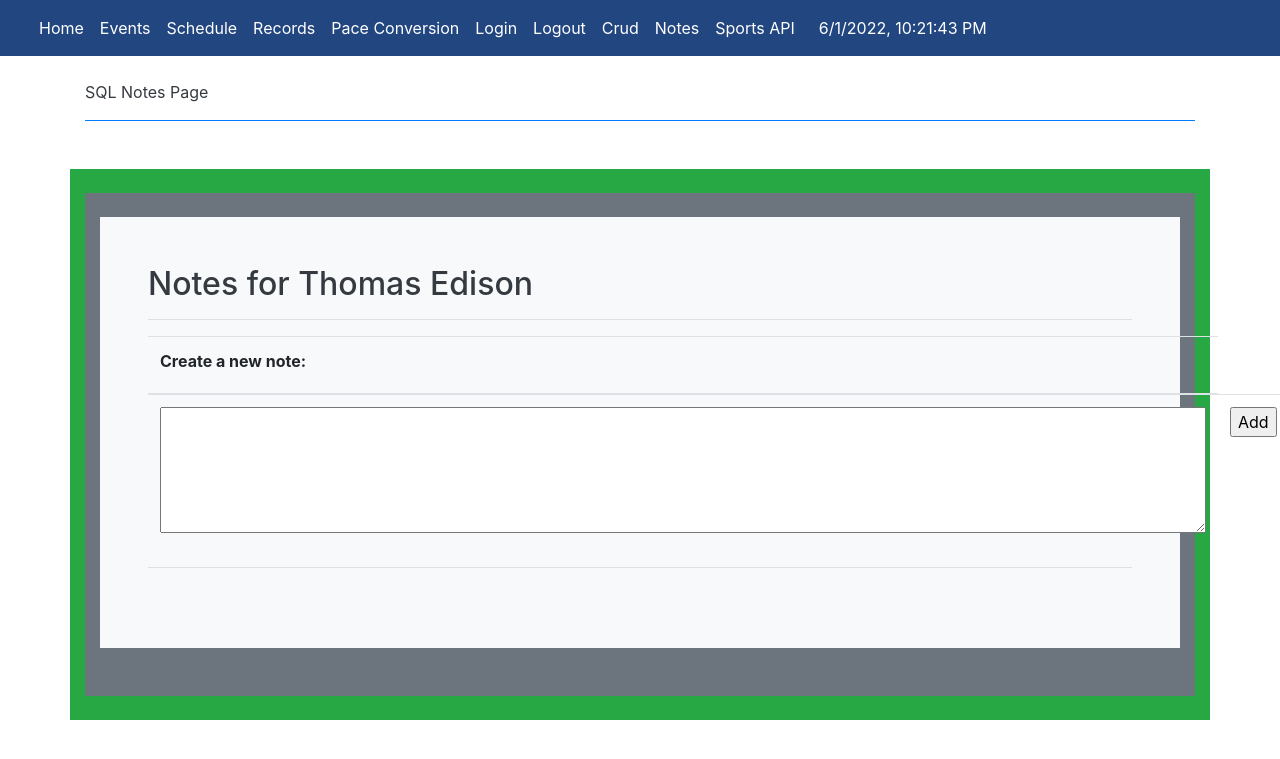
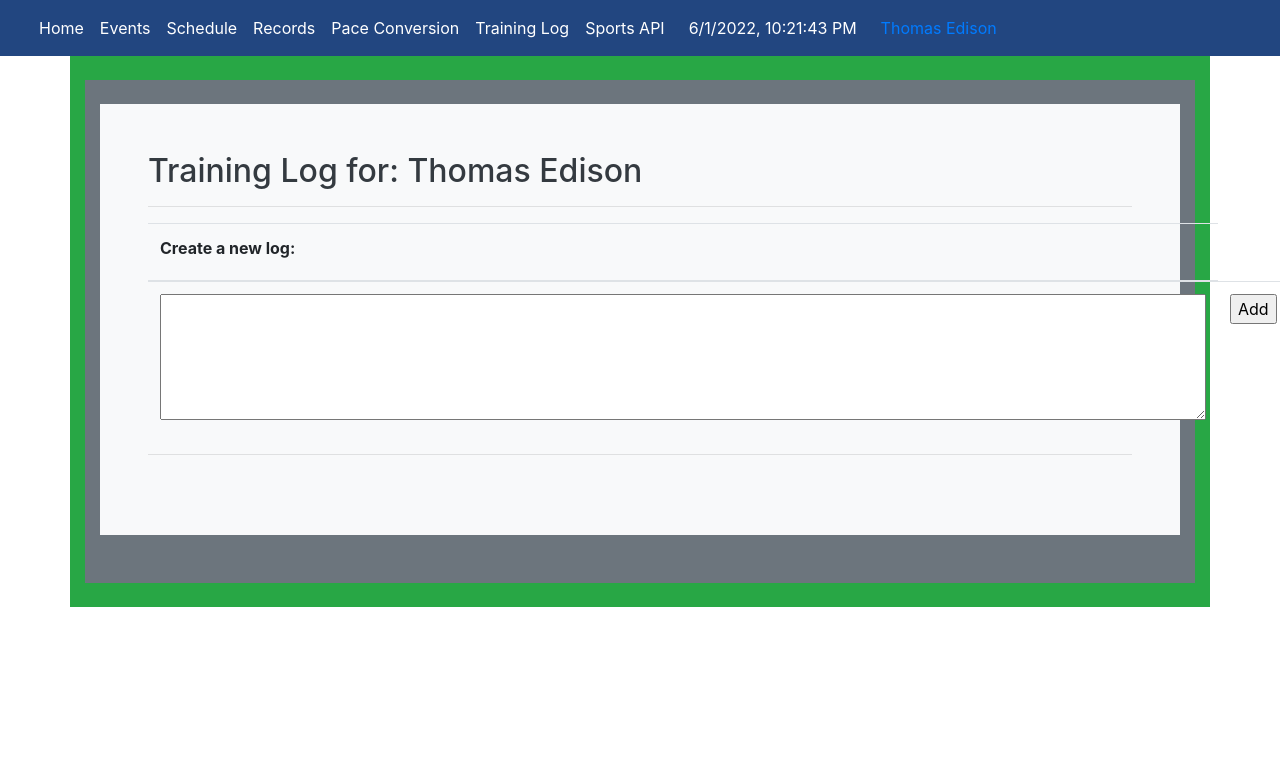
Before and after one commit to lleosunn/dnhstrack, a Flask app: page /notes/notes in a window 1280 px wide. Shown: the top 759 px of the page. Run offline with Flask 2, Linux system fonts and the light colour scheme; a user stored in the database is signed in; data comes from the database, SQL or seed files in the repository; both versions use the stored data as it was after the commit; some libraries are stand-ins or nearby versions.

Commit message:
admin -> crud, normal -> training log

```diff
--- a/crudy/templates/cruddy/login.html
+++ b/crudy/templates/cruddy/login.html
@@ -4,7 +4,7 @@
 
     <div class="container py-4">
         <header class="pb-3 mb-4 border-bottom border-primary text-dark">
-            <span class="fs-4">SQL CRUD Login Page</span>
+            <span class="fs-4">Login Page</span>
         </header>
     </div>
 
--- a/main.py
+++ b/main.py
@@ -73,4 +73,4 @@ def sports_api():
 
 if __name__ == "__main__":
     # runs the application on the repl development server
-    app.run(debug=True)
+    app.run(debug=True, port=5001)
--- a/notey/templates/notey/notes.html
+++ b/notey/templates/notey/notes.html
@@ -5,22 +5,18 @@
 {% endblock %}
 
 {% block body %}
-<div class="container py-4">
-    <header class="pb-3 mb-4 border-bottom border-primary text-dark">
-        <span class="fs-4">SQL Notes Page</span>
-    </header>
-</div>
+
 <div class="container py-4 text-light bg-success">
     <div class="container bg-secondary py-4">
         <div class="p-5 mb-4 bg-light text-dark rounded-3">
-            <h2>Notes for {{ user.name }}</h2>
+            <h2>Training Log for: {{ user.name }}</h2>
             <hr>
             <!--Notes input form, textarea supports multiple lines of input  -->
             <form method="POST" ID="create" action={{url_for('notes.create')}}>
                 <table class="table">
                     <thead>
                     <tr>
-                        <th><label for="notes">Create a new note:</label></th>
+                        <th><label for="notes">Create a new log:</label></th>
                     </tr>
                     </thead>
                     <tbody>
--- a/templates/layouts/navbar.html
+++ b/templates/layouts/navbar.html
@@ -11,10 +11,7 @@
                     <a class="nav-link"; style="color:white" href={{ url_for('schedule') }}>Schedule <span class="sr-only"></span></a>
                     <a class="nav-link"; style="color:white" href={{ url_for('records') }}>Records <span class="sr-only"></span></a>
                     <a class="nav-link"; style="color:white" href={{ url_for('pace_conversion') }}>Pace Conversion <span class="sr-only"></span></a>
-                    <a class="nav-link"; style="color:white" href={{ url_for('crud.crud_login') }}>Login <span class="sr-only"></span></a>
-                    <a class="nav-link"; style="color:white" href={{ url_for('crud.logout') }}>Logout<span class="sr-only"></span></a>
-                    <a class="nav-link"; style="color:white" href={{ url_for('crud.crud') }}>Crud<span class="sr-only"></span></a>
-                    <a class="nav-link"; style="color:white" href={{ url_for('notes.notes') }}>Notes<span class="sr-only"></span></a>
+                    <a class="nav-link"; style="color:white" href={{ url_for('notes.notes') }}>Training Log<span class="sr-only"></span></a>
                     <a class="nav-link"; style="color:white" href={{ url_for('sports_api') }}>Sports API<span class="sr-only"></span></a>
 
                     <div class="collapse navbar-collapse" id="navbarNavDarkDropdown">
@@ -27,6 +24,13 @@
                             </div>
 
                         </ul>
+                    </div>
+                    <div>
+                        {% if current_user.is_authenticated %}
+                            <a class="nav-link"; href={{url_for('crud.logout')}}> {{ current_user.name }} </a>
+                        {% else %}
+                            <a class="nav-link"; href={{url_for('crud.crud_login')}}>Login</a>
+                        {% endif %}
                     </div>
                 </ul>
             </div>
```
Also changed, not shown: crudy/app_crud.py (+6 -2 lines), crudy/templates/cruddy/crud.html (+3 -35 lines), model/myDB.db.
